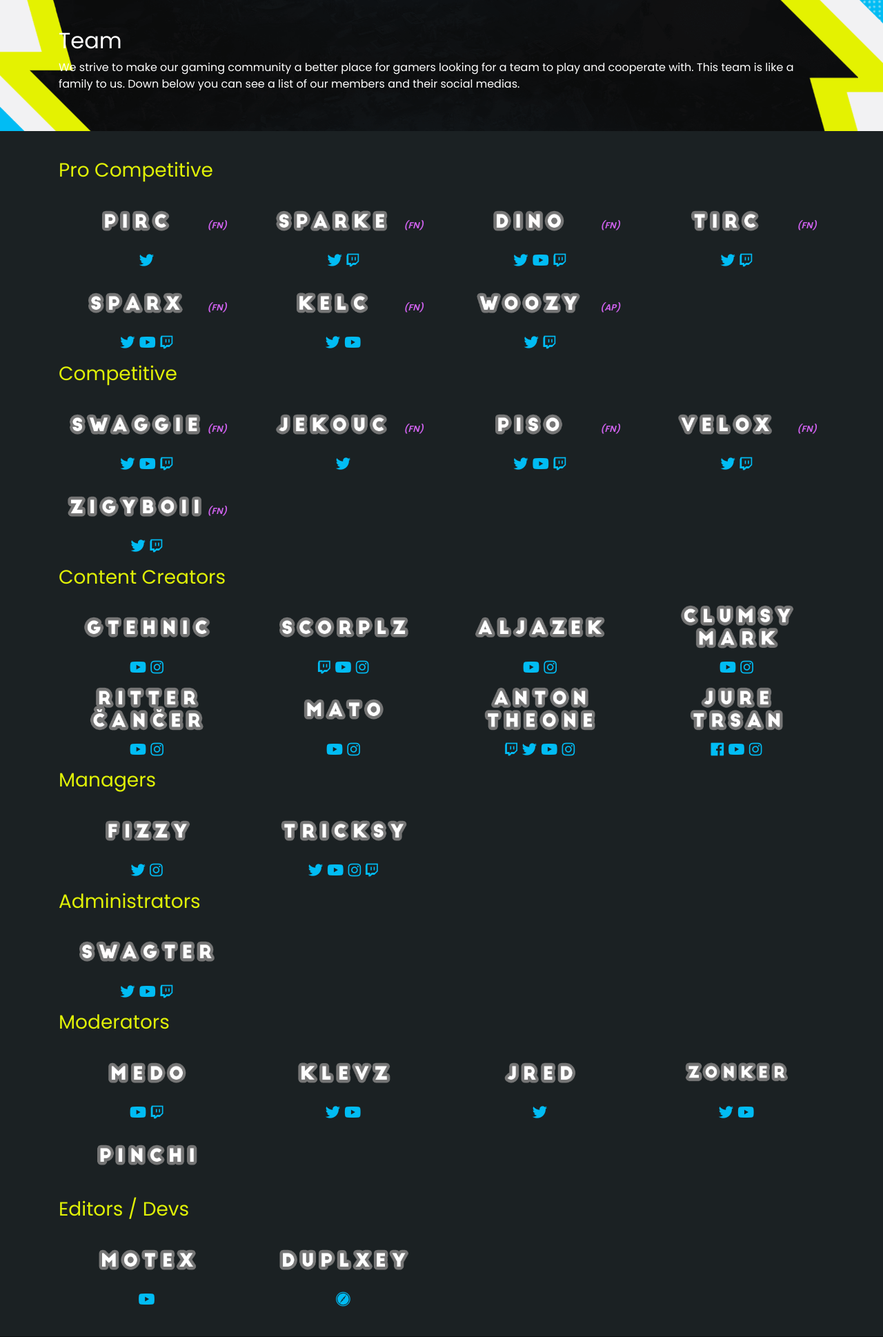
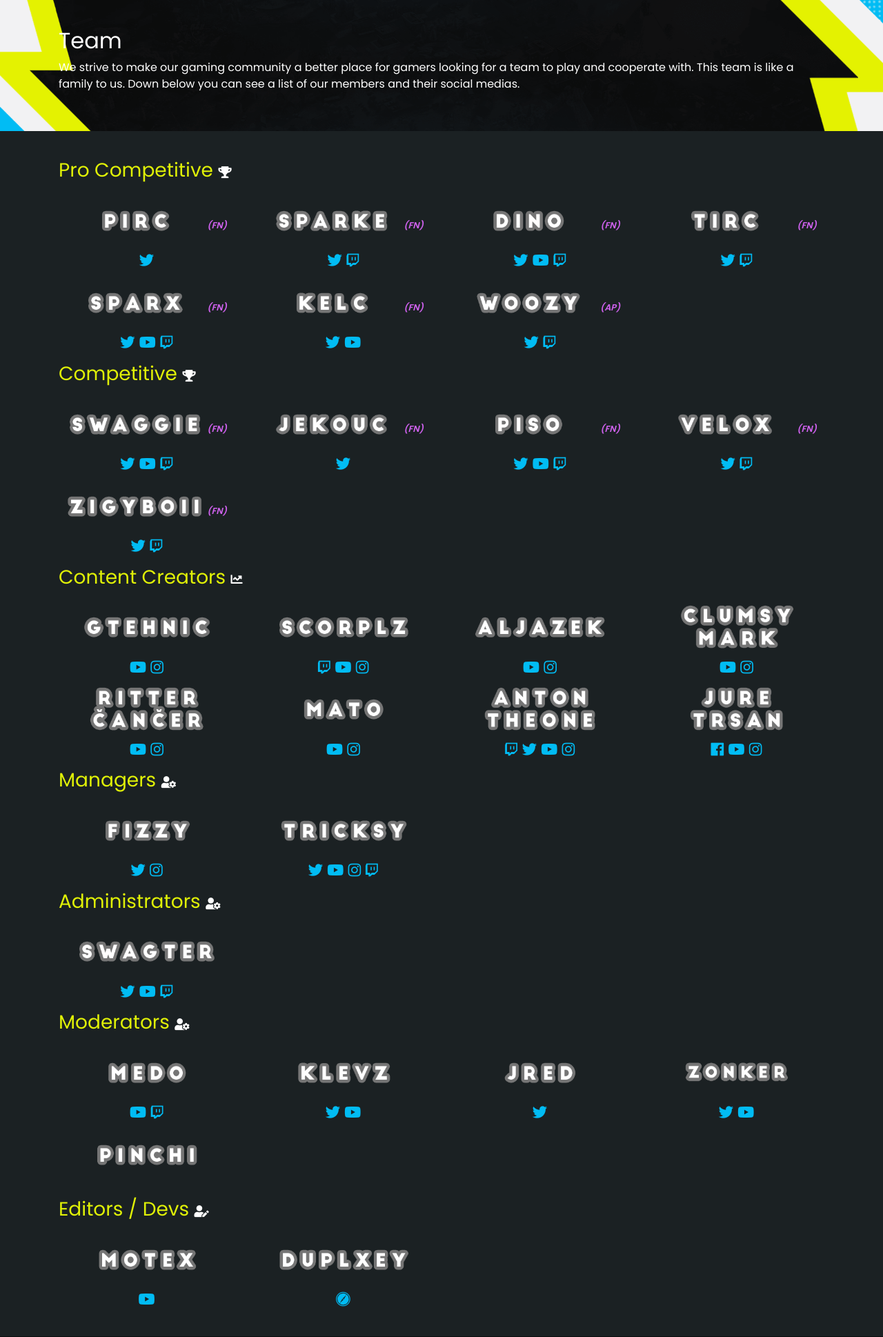
Before and after one commit to duplxey/TeamSpectralisWebsite, a PHP site: page /spectralis/team.php in a window 1280 px wide. Shown: the part 54-1992 px from the top of the page at 69% size. Run offline with PHP 8.4, Linux system fonts and the light colour scheme; some libraries are stand-ins or nearby versions.

Commit message:
added role icons.

```diff
--- a/team.php
+++ b/team.php
@@ -21,7 +21,7 @@
         </div>
         <div class="section">
             <div class="container">
-                <h3 style="color:#E0F107;">Pro Competitive</h3>
+                <h3 style="color:#E0F107;">Pro Competitive <small style="font-size:17px;"><i class="fas fa-trophy"></i></small></h3>
                 <div class="row">
                     <div class="col-12 col-md-3 padded-top">
                         <div class="center">
@@ -95,7 +95,7 @@
                         </div>
                     </div>
                 </div>
-                <h3 class="padded-top" style="color:#E0F107;">Competitive</h3>
+                <h3 class="padded-top" style="color:#E0F107;">Competitive <small style="font-size:17px;"><i class="fas fa-trophy"></i></small></h3>
                 <div class="row">
                     <div class="col-12 col-md-3 padded-top">
                         <div class="center">
@@ -149,7 +149,7 @@
                         </div>
                     </div>
                 </div>
-                <h3 class="padded-top" style="color:#E0F107;">Content Creators</h3>
+                <h3 class="padded-top" style="color:#E0F107;">Content Creators <small style="font-size:17px;"><i class="fas fa-chart-line"></i></small></h3>
                 <div class="row">
                     <div class="col-12 col-md-3 padded-top">
                         <div class="center">
@@ -236,7 +236,7 @@
                         </div>
                     </div>
                 </div>
-				<h3 class="padded-top" style="color:#E0F107;">Managers</h3>
+				<h3 class="padded-top" style="color:#E0F107;">Managers <small style="font-size:17px;"><i class="fas fa-user-cog"></i></small></h3>
                 <div class="row">
                     <div class="col-12 col-md-3 padded-top">
                         <div class="center">
@@ -261,7 +261,7 @@
                         </div>
                     </div>
                 </div>
-                <h3 class="padded-top" style="color:#E0F107;">Administrators</h3>
+                <h3 class="padded-top" style="color:#E0F107;">Administrators <small style="font-size:17px;"><i class="fas fa-user-cog"></i></small></h3>
                 <div class="row">
                     <div class="col-12 col-md-3 padded-top">
                         <div class="center">
@@ -275,7 +275,7 @@
                         </div>
                     </div>
                 </div>
-                <h3 class="padded-top" style="color:#E0F107;">Moderators</h3>
+                <h3 class="padded-top" style="color:#E0F107;">Moderators <small style="font-size:17px;"><i class="fas fa-user-cog"></i></small></h3>
                 <div class="row">
                     <div class="col-12 col-md-3 padded-top">
                         <div class="center">
@@ -325,7 +325,7 @@
                         </div>
                     </div>
                 </div>
-                <h3 class="padded-top" style="color:#E0F107;">Editors / Devs</h3>
+                <h3 class="padded-top" style="color:#E0F107;">Editors / Devs <small style="font-size:17px;"><i class="fas fa-user-edit"></i></small></h3>
                 <div class="row">
                     <div class="col-12 col-md-3 padded-top">
                         <div class="center">
```
